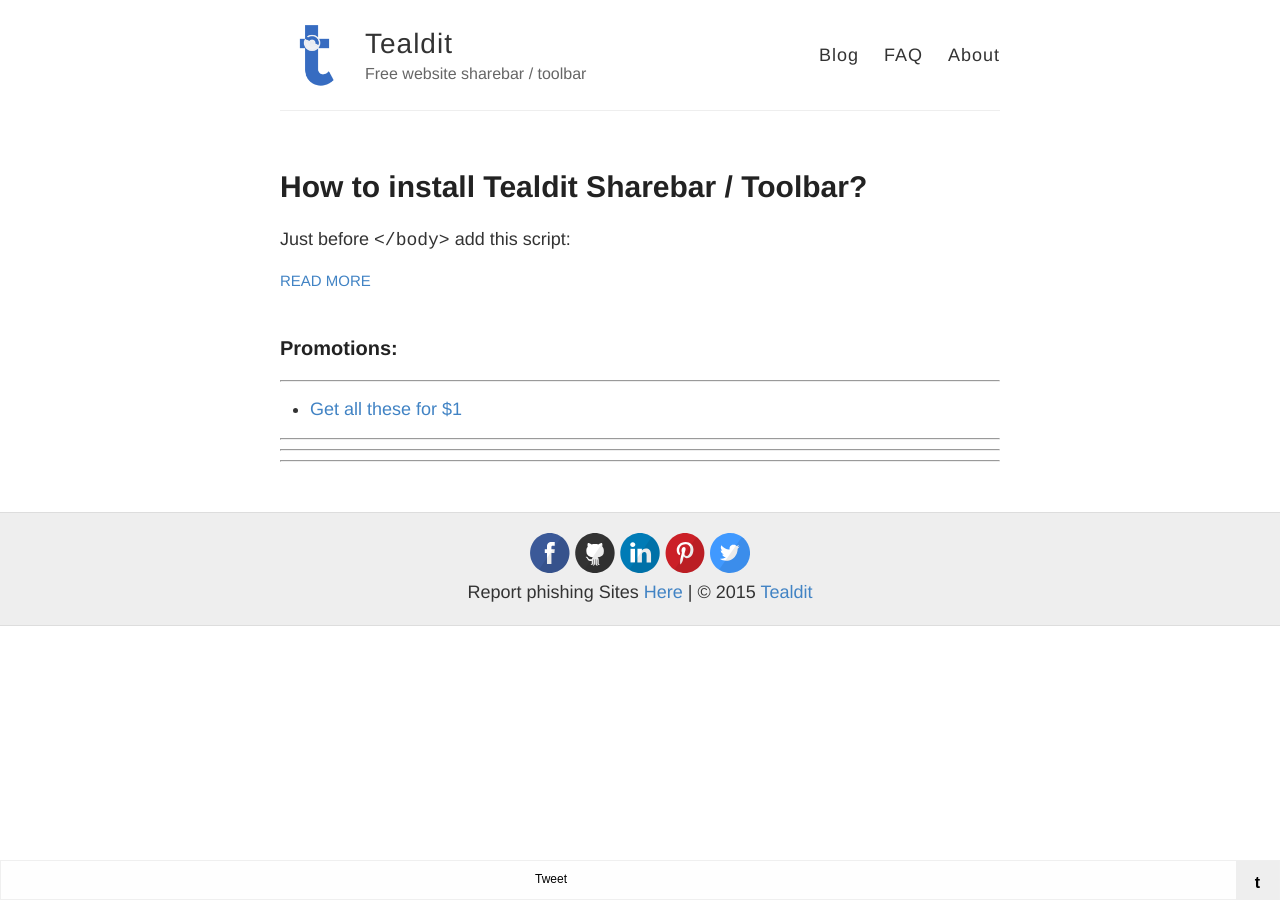
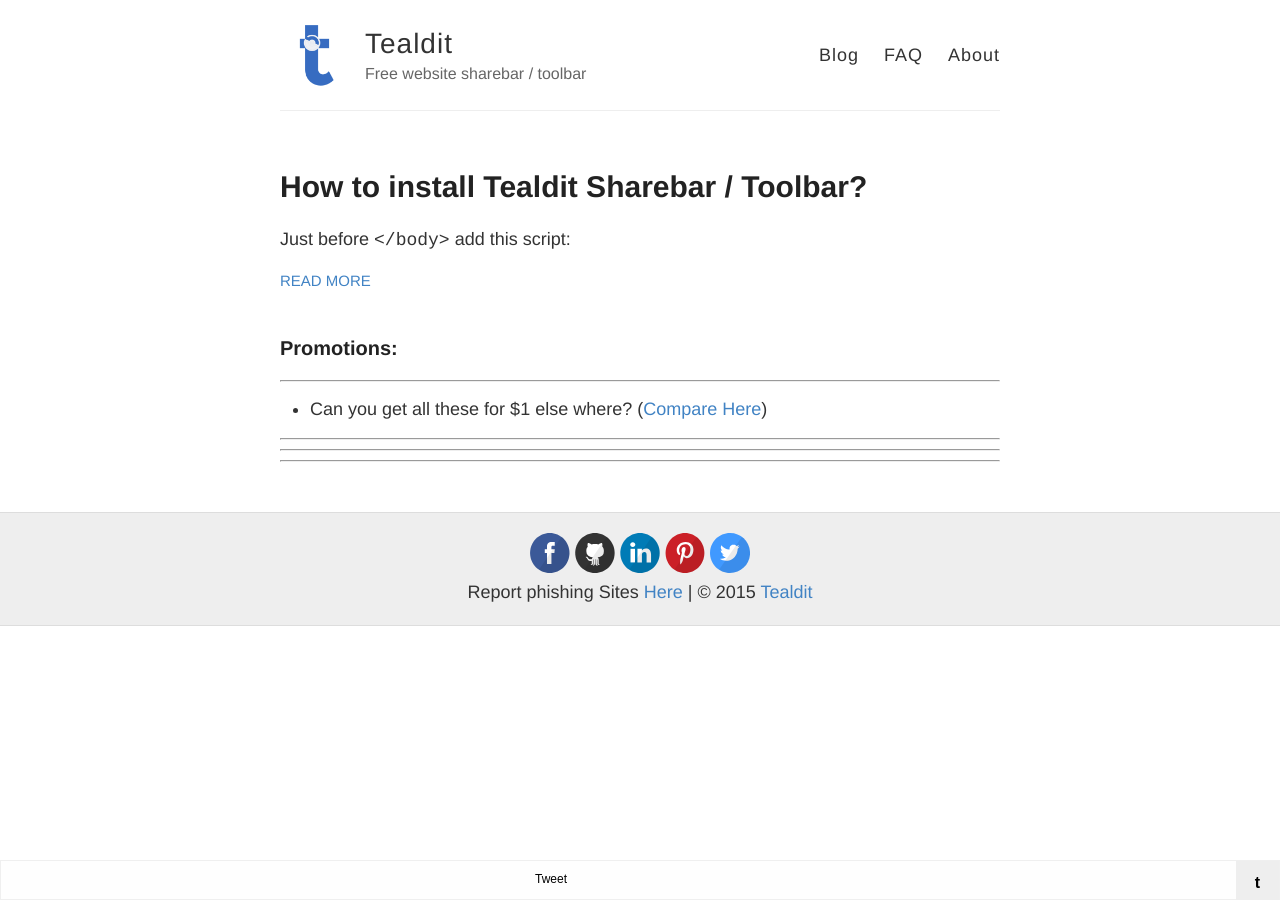
Before and after one commit to tealdit/tealdit.github.io, a Jekyll site: the page built from index.html, in a window 1280 px wide. Built offline with Jekyll 4.4.1, drawn with Linux system fonts in a browser that asks for light colours; nearby versions of some CDN libraries; comment, search, counter and statistics services are not loaded.

Commit message:
Update default.html

```diff
--- a/_layouts/default.html
+++ b/_layouts/default.html
@@ -54,7 +54,7 @@
         <h3>Promotions:</h3>
         <hr/>
         <ul>
-          <li><a href="http://goo.gl/kRWrif" rel="external nofollow" target="_blank">Get all these for $1</a></li>
+          <li>Can you get all these for $1 else where? (<a href="http://goo.gl/kRWrif" rel="external nofollow" target="_blank">Compare Here</a>)</li>
         </ul>
         <hr/>
 
```
